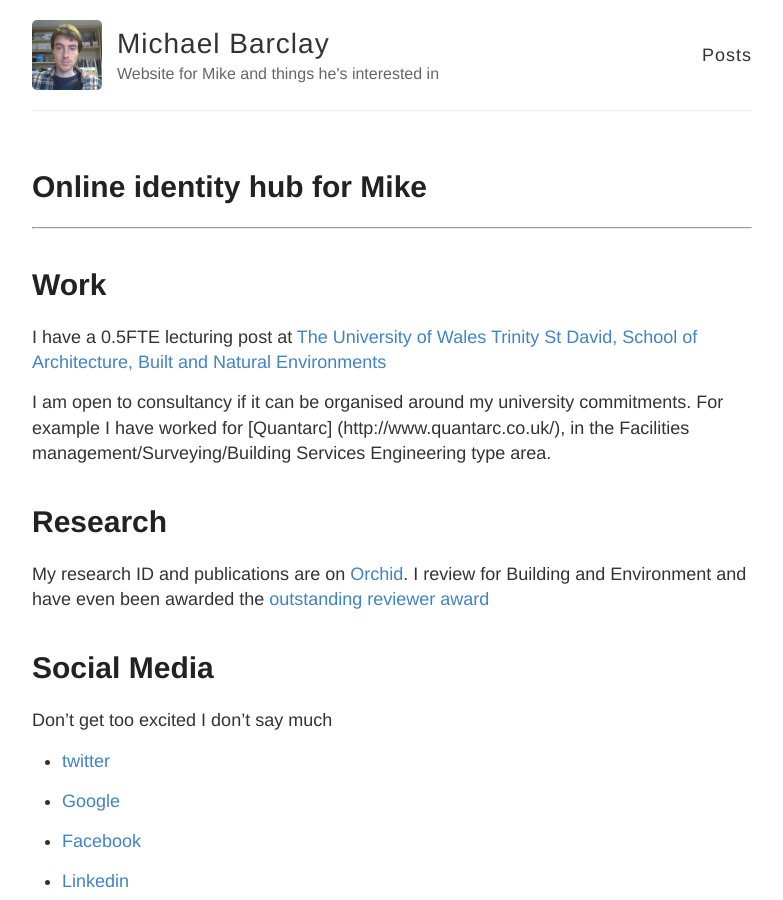
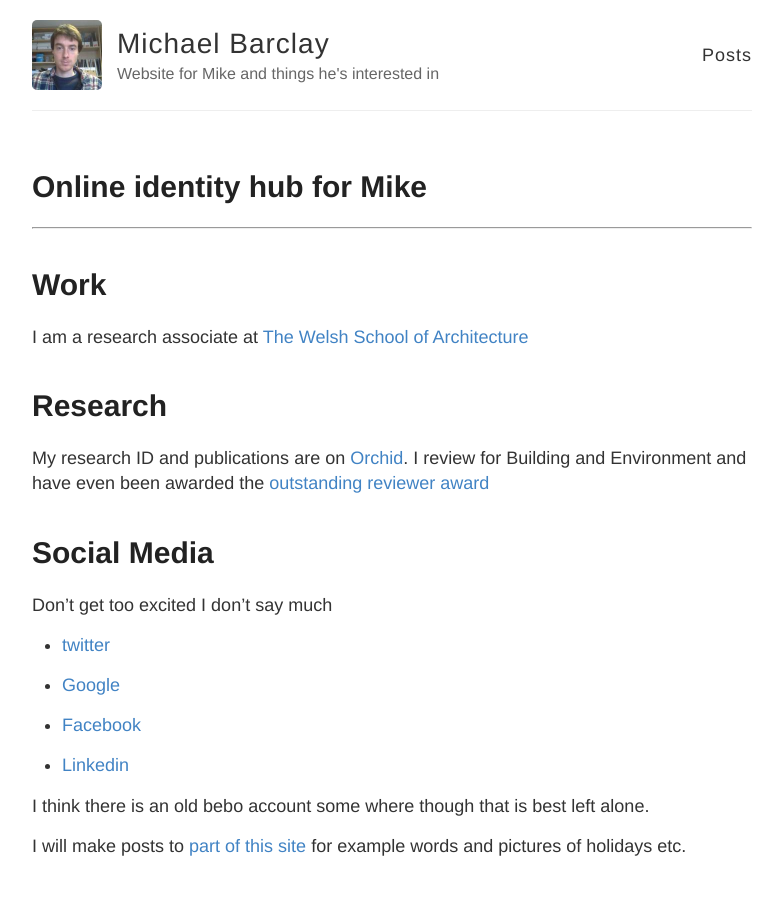
Before and after one commit to MikeBarcl/mikebarcl.github.io, a Jekyll site: the page built from index.md, in a window 1280 px wide and 900 px high. Shown: the whole window, without its empty margins (248-1031 px from the left). Built offline with Jekyll 4.4.1, drawn with Linux system fonts in a browser that asks for light colours; Markdown is read by kramdown in place of the engine named in the settings.

Commit message:
updating job description

```diff
--- a/index.md
+++ b/index.md
@@ -5,10 +5,7 @@
 -------
 
 #Work
-I have a 0.5FTE lecturing post at [The University of Wales Trinity St David, School of Architecture, Built and Natural Environments](http://www.uwtsd.ac.uk/built-natural-environment/)
-
-I am open to consultancy if it can be organised around my university commitments. For example I have worked for [Quantarc] (http://www.quantarc.co.uk/), in the Facilities management/Surveying/Building Services Engineering type area.
-
+I am a research associate at [The Welsh School of Architecture](http://www.cardiff.ac.uk/architecture/research/groups/architectural-science-group/)
 
 #Research
 My research ID and publications are on [Orchid](http://orcid.org/0000-0002-4417-7903).
```
